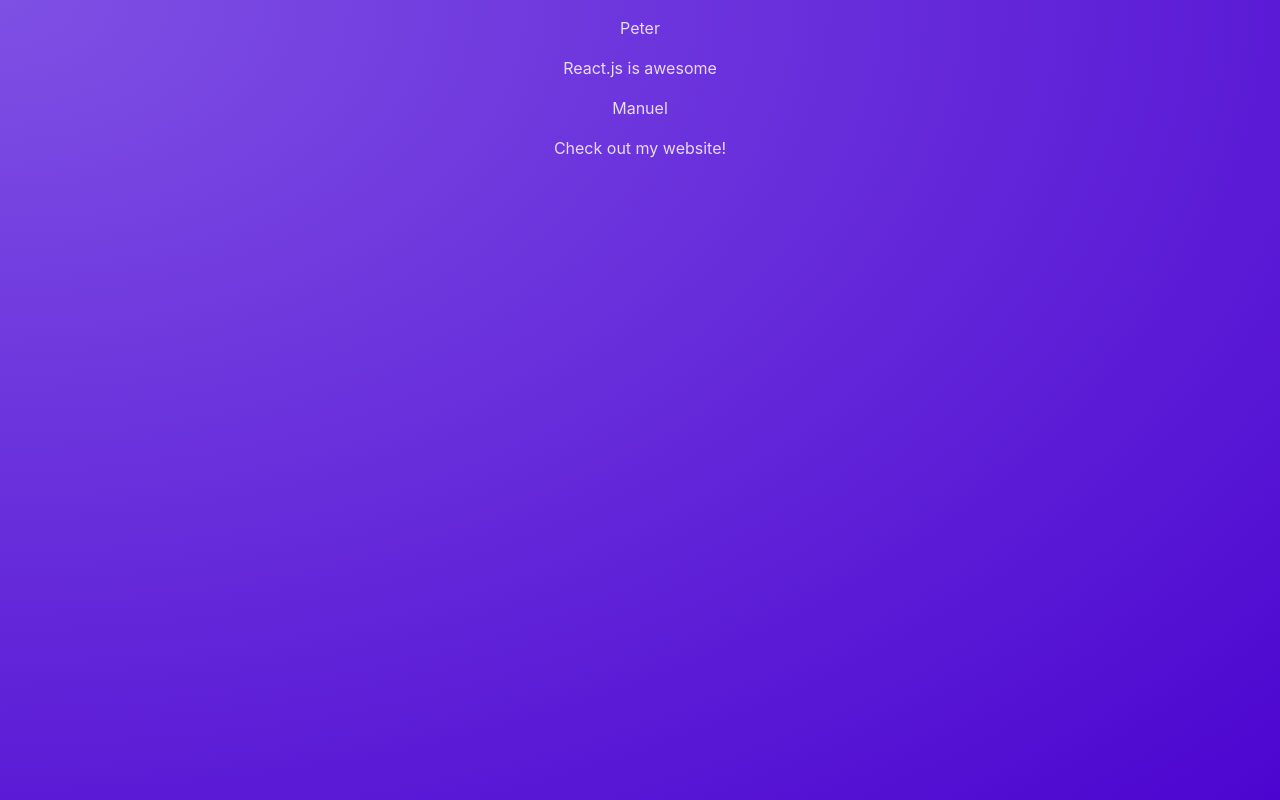
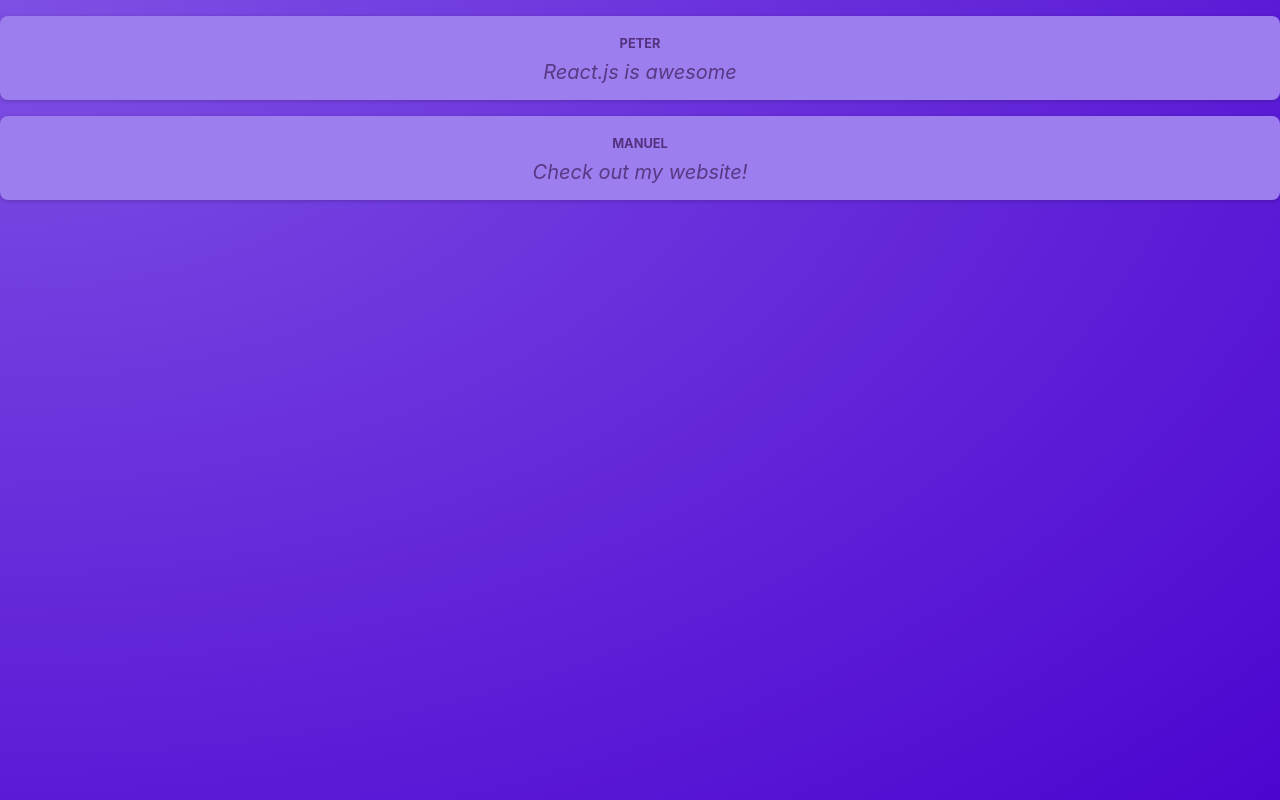
Before and after one commit to peterabrahamdev/post-app, a React (Vite) app: page / in a window 1280 px wide. Built offline with nearby package versions, Linux system fonts and the light colour scheme.

Commit message:
style(post): add css styling for post

```diff
--- /dev/null
+++ b/src/components/Post.module.css
@@ -0,0 +1,35 @@
+.post {
+  margin: 1rem 0;
+  padding: 1rem;
+  background-color: #9c7eee;
+  border-radius: 8px;
+  box-shadow: 0 1px 4px rgba(0, 0, 0, 0.2);
+  animation: animate-in 1s ease-out forwards;
+}
+
+.author {
+  font-size: 0.8rem;
+  font-weight: bold;
+  color: #543280;
+  margin: 0;
+  text-transform: uppercase;
+}
+
+.text {
+  white-space: pre-wrap;
+  font-size: 1.25rem;
+  margin: 0.25rem 0 0 0;
+  color: #593884;
+  font-style: italic;
+}
+
+@keyframes animate-in {
+  from {
+    opacity: 0;
+    transform: translateY(1rem);
+  }
+  to {
+    opacity: 1;
+    transform: translateY(0);
+  }
+}
--- a/src/components/Post.tsx
+++ b/src/components/Post.tsx
@@ -1,3 +1,5 @@
+import classes from './Post.module.css'
+
 interface PostProps {
   author: string;
   body: string;
@@ -5,9 +7,9 @@
 
 function Post(props: PostProps) {
   return (
-    <div>
-      <p>{props.author}</p>
-      <p>{props.body}</p>
+    <div className={classes.post}>
+      <p className={classes.author}>{props.author}</p>
+      <p className={classes.text}>{props.body}</p>
     </div>
   );
 }
```
